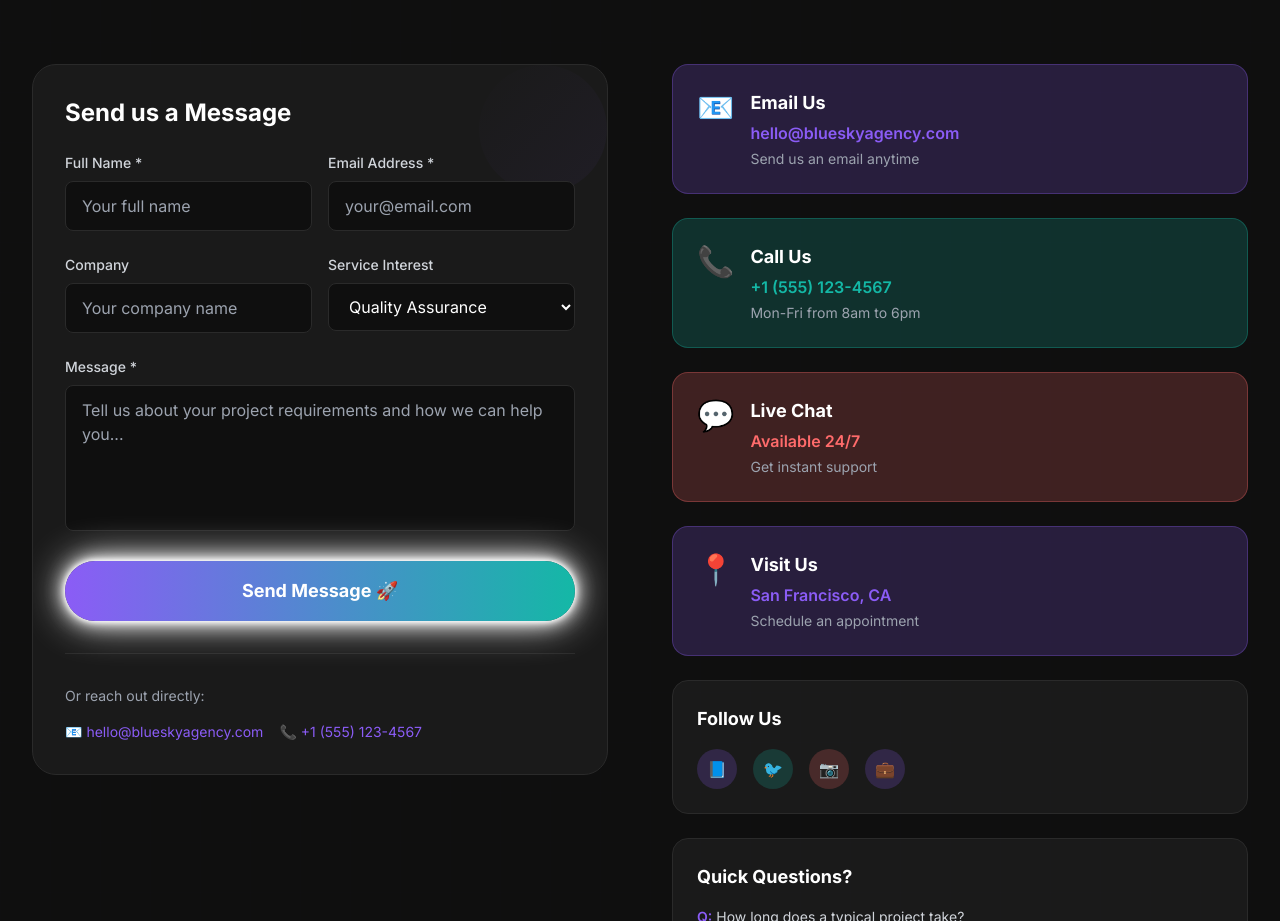
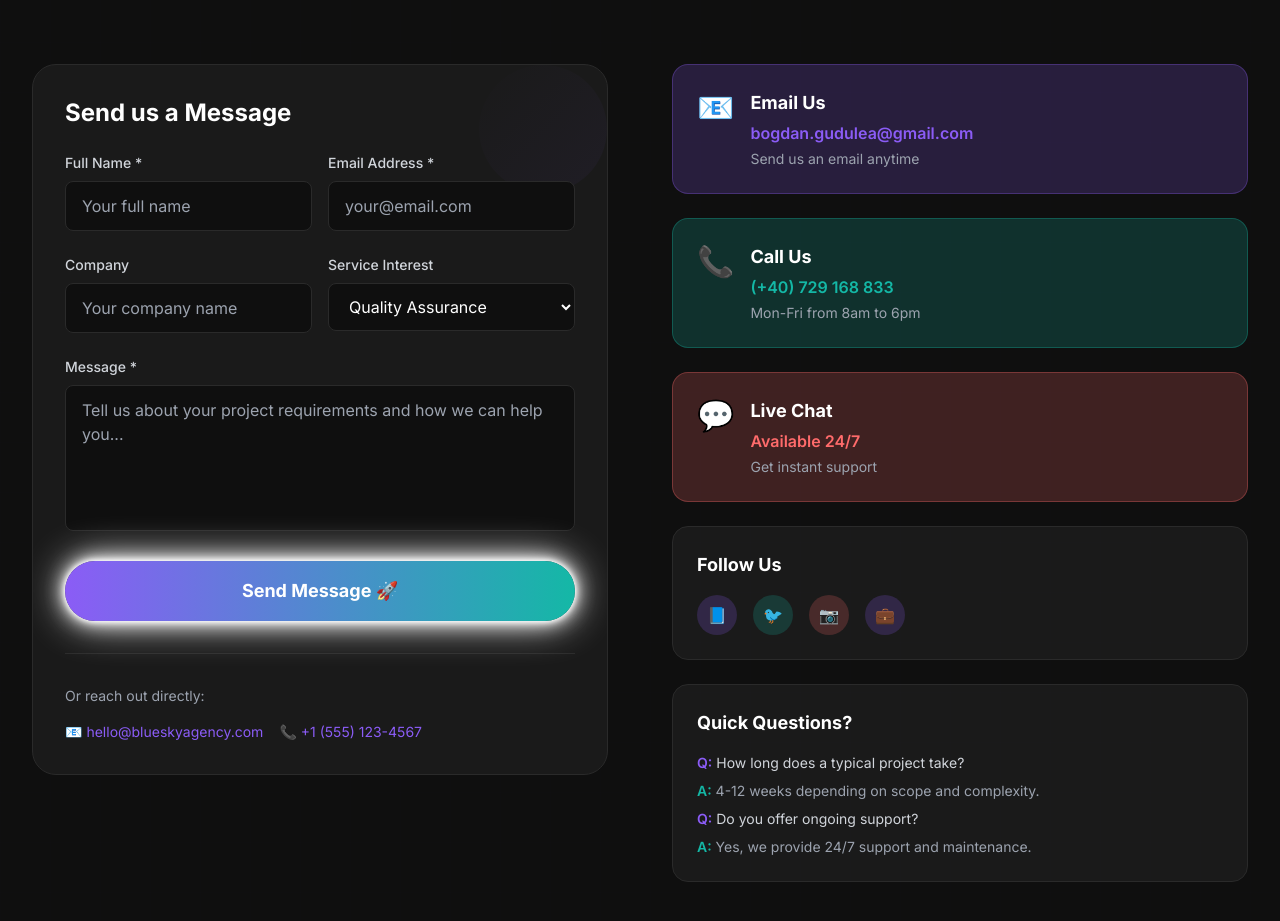
Before and after one commit to BogdanGudulea/bluesky, a React (Create React App) app in the folder frontend/: page / in a window 1280 px wide. Shown: the part 8028-8949 px from the top of the page. Built offline with nearby package versions, Linux system fonts and the light colour scheme.

Commit message:
auto-commit for 39f1d045-8699-4704-b117-ddfaab93344d

```diff
--- a/frontend/src/components/ContactSection.js
+++ b/frontend/src/components/ContactSection.js
@@ -49,14 +49,14 @@ const ContactSection = () => {
     {
       icon: '📧',
       title: 'Email Us',
-      details: 'hello@blueskyagency.com',
+      details: 'bogdan.gudulea@gmail.com',
       description: 'Send us an email anytime',
       color: 'electric-purple'
     },
     {
       icon: '📞',
       title: 'Call Us',
-      details: '+1 (555) 123-4567',
+      details: '(+40) 729 168 833',
       description: 'Mon-Fri from 8am to 6pm',
       color: 'teal'
     },
@@ -66,13 +66,6 @@ const ContactSection = () => {
       details: 'Available 24/7',
       description: 'Get instant support',
       color: 'coral'
-    },
-    {
-      icon: '📍',
-      title: 'Visit Us',
-      details: 'San Francisco, CA',
-      description: 'Schedule an appointment',
-      color: 'electric-purple'
     }
   ];
 
```
